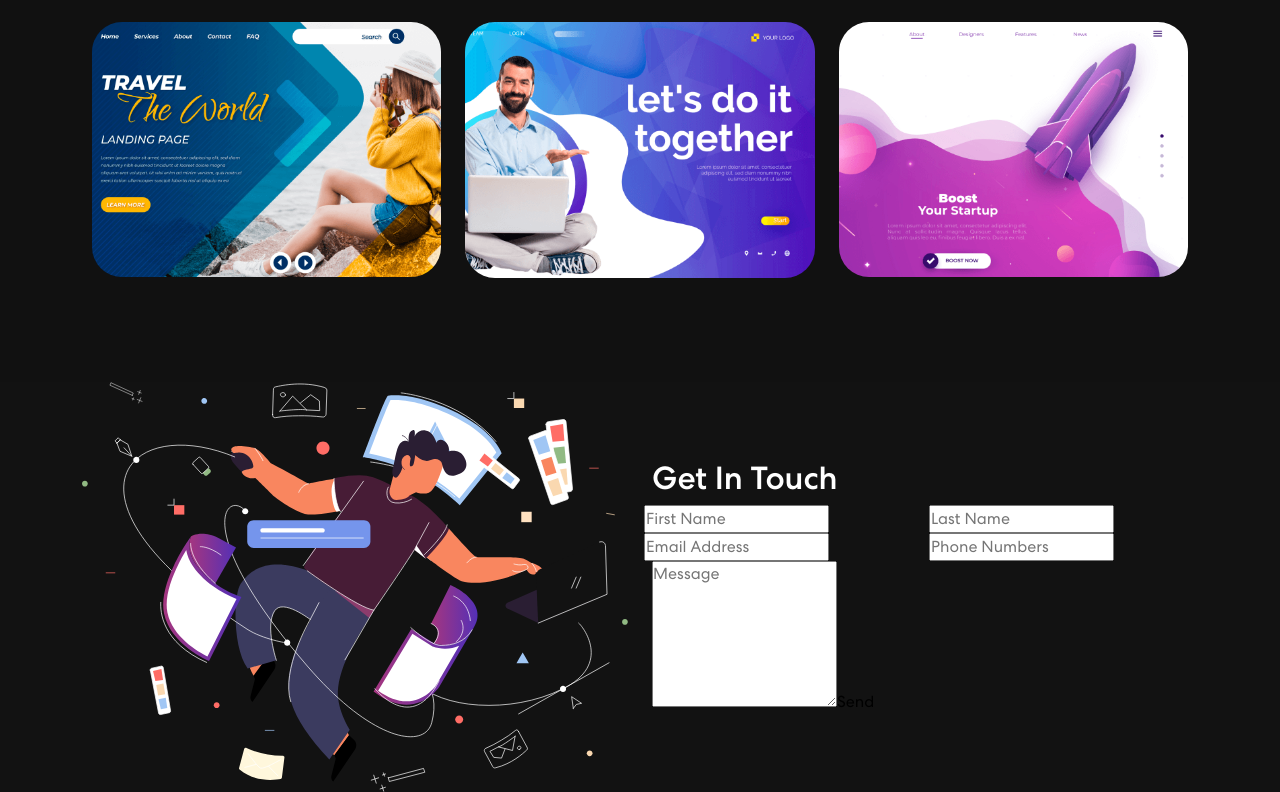
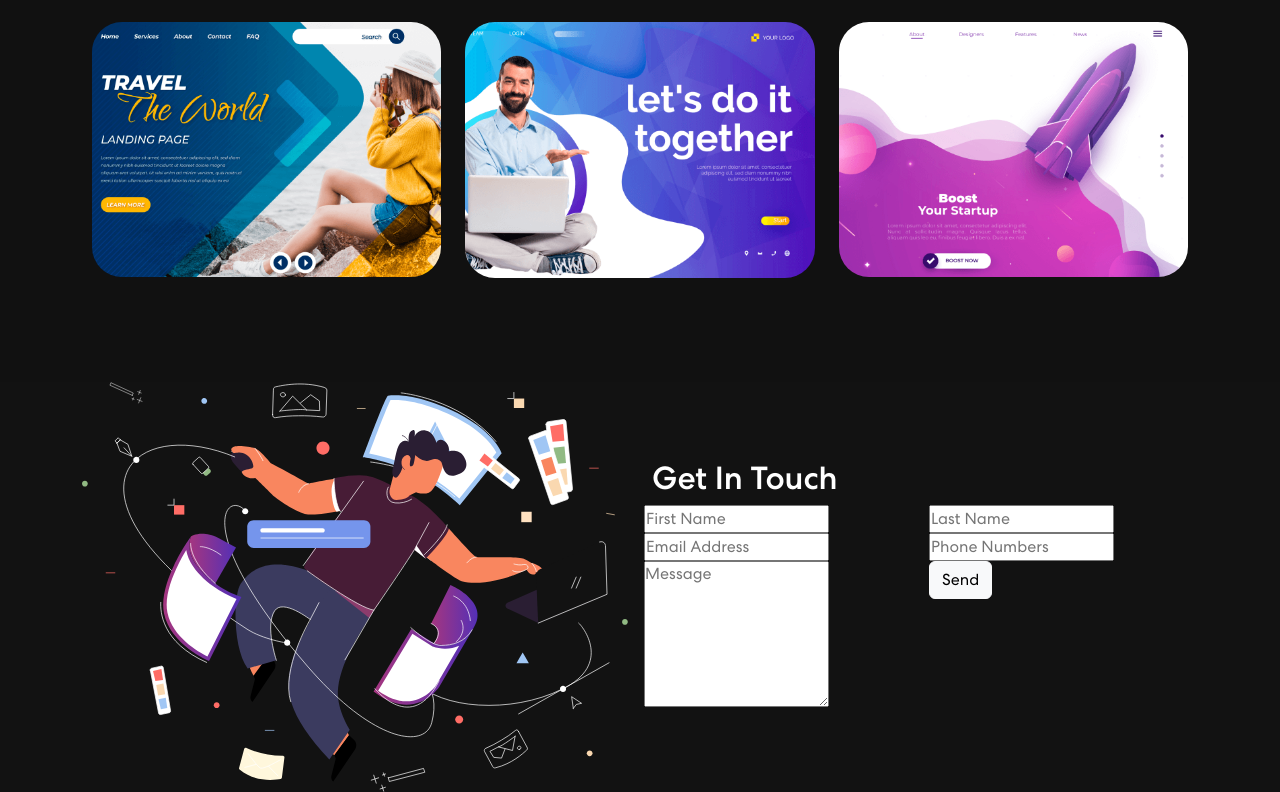
Before and after one commit to CodecoolGlobal/react-for-a-cause-react-San040893, a React (Create React App) app: page / in a window 1280 px wide. Shown: the part 2230-3022 px from the top of the page. Built offline with nearby package versions, Linux system fonts and the light colour scheme.

Commit message:
button styling update

```diff
--- a/src/components/Contact.js
+++ b/src/components/Contact.js
@@ -1,29 +1,30 @@
-import { Container, Row, Col } from "react-bootstrap";
+import { Container, Row, Col,Button } from "react-bootstrap";
 import { useState } from "react";
-import contactImg from "../assets/img/contact-img.svg"
+import contactImg from "../assets/img/contact-img.svg";
+
 
 export const Contact = () => {
   const formInitialDetails = {
-    firstName: '',
-    lastName: '',
-    email: '',
-    phone: '',
-    message: ''
-  }
+    firstName: "",
+    lastName: "",
+    email: "",
+    phone: "",
+    message: "",
+  };
 
   const [formDetails, setFormDetails] = useState(formInitialDetails);
-  const [buttonText, setButtonText] = useState('Send');
+  const [buttonText, setButtonText] = useState("Send");
   const [status, setStatus] = useState({});
   const onFormUpdate = (catagory, value) => {
     setFormDetails({
       ...formDetails,
-      [catagory] : value
-    })
-  }
+      [catagory]: value,
+    });
+  };
 
   const handleSubmit = async (e) => {
     e.preventDefualt();
-    setButtonText('Sending...');
+    setButtonText("Sending...");
     let response = await fetch("http://localhost:5000/contact", {
       method: "POST",
       headers: {
@@ -35,11 +36,14 @@
     let result = response.json();
     setFormDetails(formInitialDetails);
     if (result.code === 200) {
-      setStatus({ success: true, message: 'Message sent already' });
+      setStatus({ success: true, message: "Message sent already" });
     } else {
-      setStatus({ success: false, message: 'Something went wrong, please send this again later.'});
+      setStatus({
+        success: false,
+        message: "Something went wrong, please send this again later.",
+      });
     }
-  }
+  };
 
   return (
     <section className="contact" id="contact">
@@ -53,32 +57,68 @@
             <form onSunmit={handleSubmit}>
               <Row>
                 <Col sm={6} className="px-1">
-                  <input type="text" value={formDetails.firstName} placeholder="First Name" onChange={(e) => onFormUpdate('firstName', e.target.value)} />
+                  <input
+                    type="text"
+                    value={formDetails.firstName}
+                    placeholder="First Name"
+                    onChange={(e) => onFormUpdate("firstName", e.target.value)}
+                  />
                 </Col>
                 <Col sm={6} className="px-1">
-                  <input type="text" value={formDetails.lastName} placeholder="Last Name" onChange={(e) => onFormUpdate('lastName', e.target.value)} />
+                  <input
+                    type="text"
+                    value={formDetails.lastName}
+                    placeholder="Last Name"
+                    onChange={(e) => onFormUpdate("lastName", e.target.value)}
+                  />
                 </Col>
                 <Col sm={6} className="px-1">
-                  <input type="email" value={formDetails.email} placeholder="Email Address" onChange={(e) => onFormUpdate('email', e.target.value)} />
+                  <input
+                    type="email"
+                    value={formDetails.email}
+                    placeholder="Email Address"
+                    onChange={(e) => onFormUpdate("email", e.target.value)}
+                  />
+                </Col>
+
+                <Col sm={6} className="px-1">
+                  <input
+                    type="tel"
+                    value={formDetails.phone}
+                    placeholder="Phone Numbers"
+                    onChange={(e) => onFormUpdate("phone", e.target.value)}
+                  />
+                </Col>
+
+                <Col sm={6} className="px-1">
+                  <textarea
+                    value={formDetails.message}
+                    placeholder="Message"
+                    rows="6"
+                    onChange={(e) => onFormUpdate("message", e.target.value)}
+                  ></textarea>
+
                 </Col>
                 <Col sm={6} className="px-1">
-                  <input type="tel" value={formDetails.phone} placeholder="Phone Numbers" onChange={(e) => onFormUpdate('phone', e.target.value)} />
+                <Button type ="submit" variant="light">{buttonText}</Button>{' '}
                 </Col>
-                <Col>
-                <textarea value={formDetails.message} placeholder="Message" rows="6" onChange={(e) => onFormUpdate('message', e.target.value)}></textarea>
-                <button type="submit"><span>{buttonText}</span></button>
-                </Col>
-                {
-                  status.message &&
+
+                {status.message && (
                   <Col>
-                    <p className={status.success === false ? "danger" : "success"}>{status.message}</p>
+                    <p
+                      className={
+                        status.success === false ? "danger" : "success"
+                      }
+                    >
+                      {status.message}
+                    </p>
                   </Col>
-                }
+                )}
               </Row>
             </form>
           </Col>
         </Row>
       </Container>
     </section>
-  )
-}
+  );
+};
```
